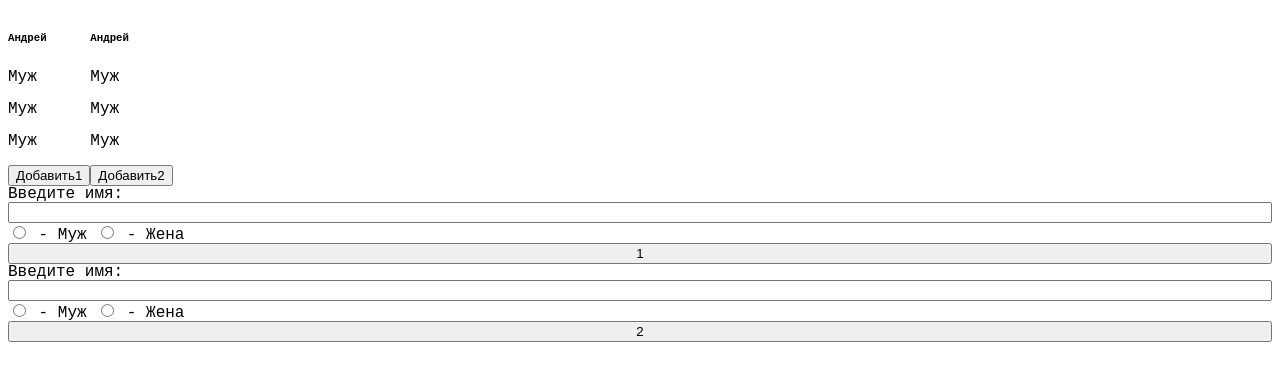
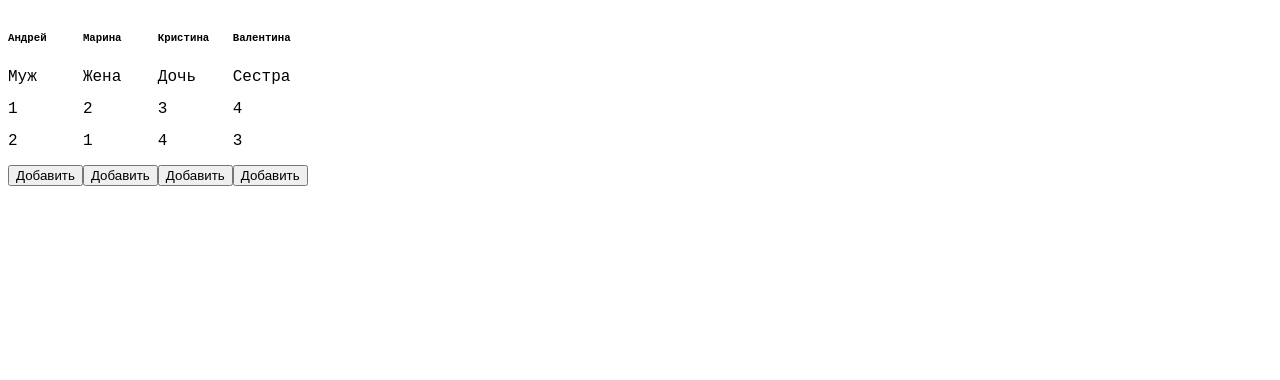
Before and after one commit to kazdenleo/test, a website: page index.html in a window 1280 px wide. Drawn offline with Linux system fonts and the light colour scheme.

Commit message:
перезалив

```diff
--- a/Popup.js
+++ b/Popup.js
@@ -38,14 +38,15 @@ export class Popup{
 
 
 
-        /*formButton.addEventListener('click', (event) => {
+        const formButton = document.querySelector('.form__button');
+        formButton.addEventListener('click', (event) => {
             console.log(this._peopleId);
             event.preventDefault();
             const newAdd = this._findPeopleInfo();
             console.log(newAdd);
             const peppe = (new AddPeople(newAdd)).addNewPeople();
             this.close();
-        });*/
+        });
     }
 
     _findPeopleInfo() {
--- a/index.html
+++ b/index.html
@@ -9,25 +9,6 @@
 <body>
 	<section class="main">
 		<div class="age">
-			<div class="people">
-				<h6 class="people__name">Андрей</h6>
-				<P class="people__married">Муж</p>
-				<P class="people__id">Муж</p>
-					<P class="people__partner">Муж</p>
-				<button type="button" class="people__button">Добавить1</button>
-			</div>
-			<div class="people">
-				<h6 class="people__name">Андрей</h6>
-				<P class="people__married">Муж</p>
-				<P class="people__id">Муж</p>
-					<P class="people__partner">Муж</p>
-				<button type="button" class="people__button">Добавить2</button>
-			</div>
-		</div>
-	</section>
-
-	<!--<section class="main">
-		<div class="age">
 			<template class="template" id="template">
 				<div class="people">
 					<h6 class="people__name">Андрей</h6>
@@ -38,28 +19,17 @@
 				</div>
 			</template>
 		</div>
-	</section>-->
+	</section>
 
-	<form class="form form_active">
-		<!--<img src="./img/exit.png" class="people__exit">-->
+	<form class="form">
+		<img src="./img/exit.png" class="people__exit">
 		<label>Введите имя:</label>
 		<input class="form__name" type="text" name="name" id="name">
 		<div class="married">
 			<label><input type="radio" name="married" value="Муж"> - Муж</label>
 			<label><input type="radio" name="married" value="Жена"> - Жена</label>
 		</div>
-		<button type="button" class="form__button">1</button>
-	</form>
-
-	<form class="form form2 form_active">
-		<!--<img src="./img/exit.png" class="people__exit">-->
-		<label>Введите имя:</label>
-		<input class="form__name" type="text" name="name" id="name">
-		<div class="married">
-			<label><input type="radio" name="married" value="Муж"> - Муж</label>
-			<label><input type="radio" name="married" value="Жена"> - Жена</label>
-		</div>
-		<button type="button" class="form__button">2</button>
+		<button type="button" class="form__button">Добавить</button>
 	</form>
 	<script type="module" src="./js/script.js"></script>
 </body>
--- a/js/script.js
+++ b/js/script.js
@@ -3,38 +3,20 @@ import { AddPeople } from "../js/AddPeople.js";
 import { Popup } from "../Popup.js";
 
 //Вывод имен, которые уже есть в базе
-/*peoples.forEach((item) => {
-	const newCard = (new AddPeople(item)).generate();
+peoples.forEach((people) => {
+	const newCard = (new AddPeople(people)).generate();
 	document.querySelector('.age').append(newCard);
-});*/
+});
 
 //активация кнопки "Добавить"
 const form = document.querySelector('.form');
 const cards = document.querySelectorAll('.people');
-const formButtons = document.querySelectorAll('.form__button');
-
-	const buttons = document.querySelectorAll('.people__button');
-	console.log(buttons)
-	buttons.forEach((button) => {
-		console.log(button)
-		button.addEventListener('click', () => {
-			console.log(formButtons)
-			formButtons.forEach((formButton) => {
-				console.log(formButton)
-				formButton.addEventListener('click', (event) => {
-					event.preventDefault();
-					console.log(event.target)
-					form.reset();
-				});
-			})
-		})
-	})
 
 
-/*cards.forEach(card => {
+cards.forEach(card => {
 	const button = card.querySelector('.people__button');
 	button.addEventListener('click', () => {
 		const peopleId = card.querySelector('.people__id').textContent;
 		const newPopup = (new Popup(form, peopleId)).open();
 	})
-})*/
+})
```
